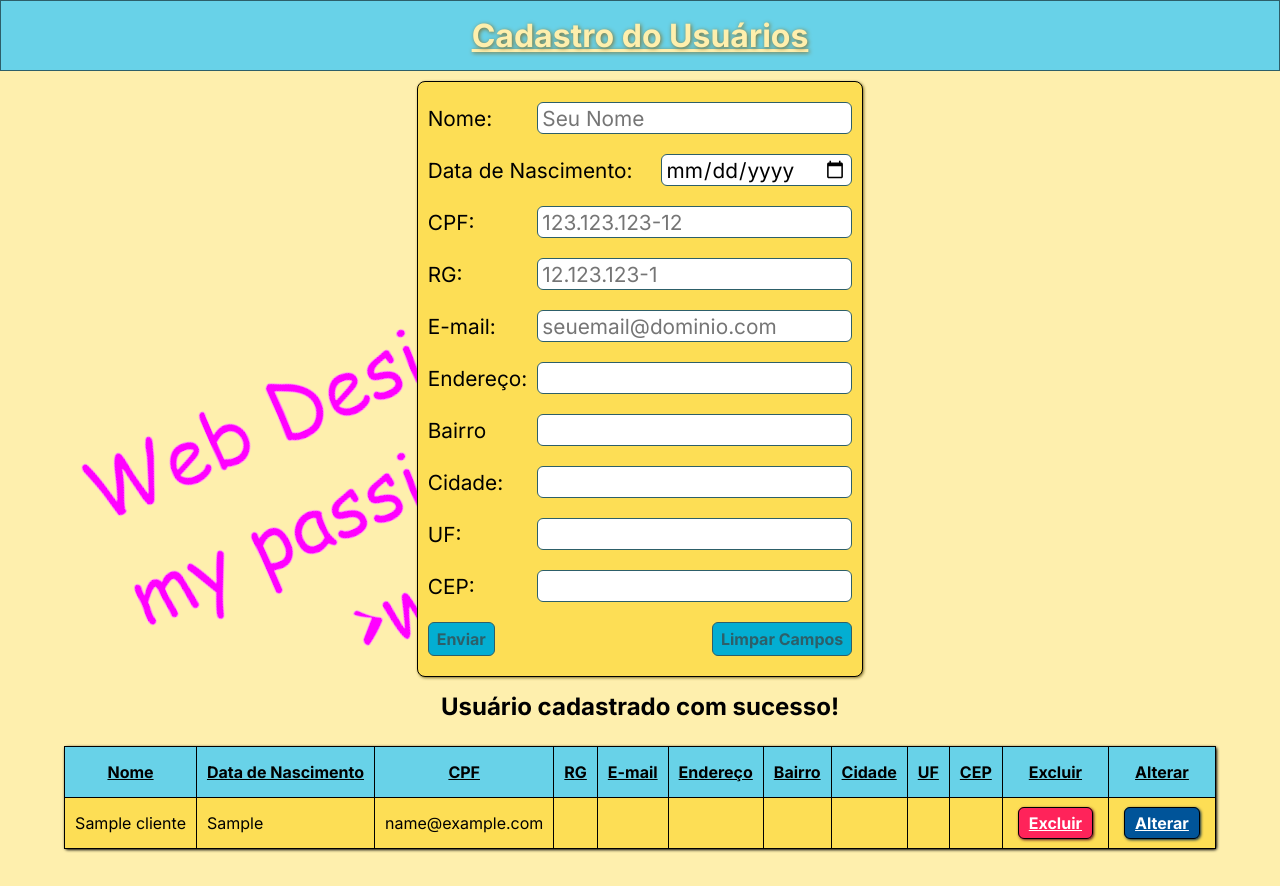
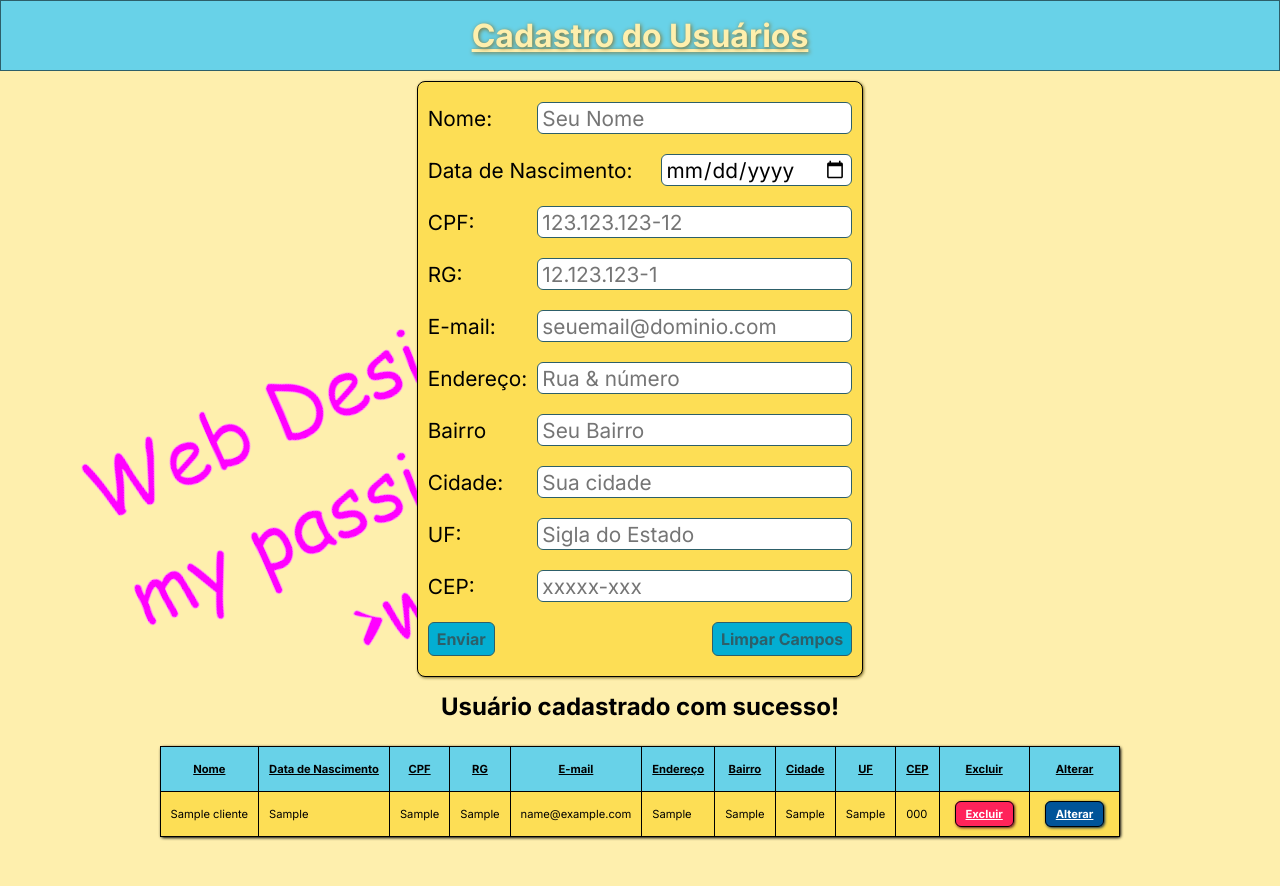
Before and after one commit to LeoCarrijo/Fatec, a Flask app: page /selecionar_clientes in a window 1280 px wide. Run offline with Flask 3, Linux system fonts and the light colour scheme; tables that the repository leaves empty or names only in its code hold one stand-in row (values such as "Sample post").

Commit message:
:sparkles: feat: Funções da Página de Cadastro de Cliente Funcionando

```diff
--- a/Web/crud-pratica/app.py
+++ b/Web/crud-pratica/app.py
@@ -56,7 +56,7 @@ def update_usuario(user):
     db.commit()
     return redirect("/selecionar_usuarios")
 
-@app.route("/deletar_usuario/<user>", methods=['DELETE', 'POST', 'GET'])
+@app.route("/deletar_usuario/<user>", methods=['POST', 'GET'])
 def deletar_usuario(user):
     query = "DELETE FROM usuarios WHERE cpf = '" + user + "'"
     mycursor.execute(query)
@@ -66,12 +66,14 @@ def deletar_usuario(user):
     resultado = mycursor.fetchall()
     return render_template("formulario_usuarios.html", acao = 'listar', opcao = 'deletado', usuarios = resultado)
 
+#---------------------------|FORMULARIO CLIENTE|---------------------------#
+
 @app.route("/formulario_cliente")
 def formulario_cliente():
-    query = 'SELECT nome, cpf, email FROM clientes'
+    query = 'SELECT nome, data_nascimento, cpf, rg, email, endereco, bairro, cidade, uf, cep FROM clientes'
     mycursor.execute(query)
     resultado = mycursor.fetchall()
-    return render_template('formulario_cliente.html', acao='listar', opcao='cadastrado', usuarios=resultado)
+    return render_template('formulario_cliente.html', acao='listar', usuarios=resultado)
 @app.route("/cadastrar_cliente", methods=['POST'])
 def cadastrar_cliente():
     nome = request.form['nome']
@@ -92,9 +94,42 @@ def cadastrar_cliente():
 
 @app.route("/selecionar_clientes")
 def selecionar_clientes():
-    query = 'SELECT nome, cpf, email FROM clientes'
+    query = 'SELECT nome, data_nascimento, cpf, rg, email, endereco, bairro, cidade, uf, cep FROM clientes'
     mycursor.execute(query)
     resultado = mycursor.fetchall()
     return render_template('formulario_cliente.html', acao='listar', opcao='cadastrado', usuarios=resultado)
 
+@app.route("/deletar_cliente/<user>", methods=['POST', 'GET'])
+def deletar_cliente(user):
+    query = "DELETE FROM clientes WHERE cpf = '" + user + "'"
+    mycursor.execute(query)
+    db.commit()
+    query = 'SELECT nome, data_nascimento, cpf, rg, email, endereco, bairro, cidade, uf, cep FROM clientes'
+    mycursor.execute(query)
+    resultado = mycursor.fetchall()
+    return render_template("formulario_cliente.html", acao = 'listar', opcao = 'deletado', usuarios = resultado)
+
+@app.route("/alterar_cliente/<user>")
+def alterar_cliente(user):
+    query = 'SELECT nome, data_nascimento, cpf, rg, email, endereco, bairro, cidade, uf, cep FROM clientes WHERE cpf = ' + user
+    mycursor.execute(query)
+    resultado = mycursor.fetchall()
+    return render_template('formulario_cliente.html', usuarios=resultado, opcao='alterar', acao='listar')
+@app.route("/update_cliente/<user>", methods=['POST'])
+def update_cliente(user):
+    nome = request.form['nome']
+    data_nascimento = request.form['data_nascimento']
+    cpf = request.form['cpf'].replace('.', '').replace('-', '')
+    rg = request.form['rg'].replace('.', '').replace('-', '')
+    email = request.form['email']
+    endereco = request.form['endereco']
+    bairro = request.form['bairro']
+    cidade = request.form['cidade']
+    uf = request.form['uf']
+    cep = request.form['cep'].replace('-', '')
+    query = "UPDATE clientes SET nome = '" + nome + "', data_nascimento = '" + data_nascimento + "', cpf = '" + cpf + "', rg = '" + rg + "', email = '" + email + "', endereco = '" + endereco + "', bairro = '" + bairro + "', cidade = '" + cidade + "', uf = '" + uf + "', cep = '" + cep + "' WHERE cpf = '" + user + "'"
+    mycursor.execute(query)
+    db.commit()
+    return redirect("/selecionar_clientes")
+
 app.run()
--- /dev/null
+++ b/Web/crud-pratica/static/style_formulario_cliente.css
@@ -0,0 +1,112 @@
+@charset "UTF-8";
+
+:root {
+    --azul-piscina: #03AED2;
+    --azul-claro-contorno: #2d5f69;
+    --azul-claro: #68D2E8;
+    --amarelo: #FDDE55;
+    --amarelo-sombra: #82722e;
+    --bege: #FEEFAD;
+    --fundo-input: #9dc0c7;
+    --tamanho-fonte-form: 0.7rem;
+}
+
+.principal {
+    display: flex;
+    align-items: center;
+    justify-content: flex-start;
+    flex-direction: column;
+    width: 100vw;
+    padding: 10px;
+}
+
+.formulario {
+    background-color: var(--amarelo);
+    border: 1px solid black;
+    box-shadow: 1px 1px 3px var(--amarelo-sombra);
+    padding: 10px;
+    border-radius: 8px;
+}
+
+.formulario .caixa, .formulario .caixa__botoes {
+    display: flex;
+    justify-content: space-between;
+    align-items: center;
+    font-size: 1.3rem;
+    padding: 10px 0px;
+    gap: 10px;
+}
+
+.formulario .caixa input {
+    height: 1.5rem;
+    border: 1px solid var(--azul-claro-contorno);
+    border-radius: 6px;
+    color: black;
+    font-size: 1.3rem;
+    padding: 15px 4px;
+}
+
+.formulario .caixa input:focus {
+    transition: 0.15s;
+    background-color: var(--fundo-input);
+}
+
+.formulario .caixa__botoes input {
+    background-color: var(--azul-piscina);
+    color: var(--azul-claro-contorno);
+    border: 1px solid var(--azul-claro-contorno);
+    padding: 6px 8px;
+    border-radius: 6px;
+    font-size: 1rem;
+    font-weight: bold;
+}
+
+.formulario .caixa__botoes input:hover {
+    transition: 0.3s;
+    background-color: var(--azul-claro-contorno);
+    color: var(--azul-piscina);
+    border: 1px solid var(--azul-piscina);
+}
+
+.resposta {
+    margin: 15px 0px;
+}
+
+.tabela {
+    box-shadow: 1px 1px 3px black;
+    border-radius: 3px;
+    margin: 10px 5px;
+    background-color: var(--amarelo);
+}
+
+.tabela th {
+    background-color: var(--azul-claro);
+    text-decoration: underline;
+}
+
+.tabela, th, td {
+    border: 1px solid black;
+    border-collapse: collapse;
+    padding: 15px 10px;
+    font-size: var(--tamanho-fonte-form);
+}
+
+.botao__excluir, .botao__alterar {
+    padding: 5px 10px;
+    margin: 5px;
+    border-radius: 6px;
+    color: white;
+    text-decoration: underline;
+    border: 1px solid #000;
+    font-weight: bold;
+}
+
+.botao__excluir {
+    background-color: rgb(255, 35, 90);
+    box-shadow: 1px 1px 3px rgb(83, 12, 29);
+}
+
+.botao__alterar {
+    background-color: rgb(0, 84, 153);
+    box-shadow: 1px 1px 3px rgb(0, 35, 63);
+}
--- a/Web/crud-pratica/templates/formulario_cliente.html
+++ b/Web/crud-pratica/templates/formulario_cliente.html
@@ -5,11 +5,11 @@
     <meta name="viewport" content="width=device-width, initial-scale=1.0">
     <title>Cadastro de Usuários</title>
     {% if opcao == 'alterar' or 'deletado' %}
-    <link rel="stylesheet" href="../static/style_formulario.css">
+    <link rel="stylesheet" href="../static/style_formulario_cliente.css">
     <link rel="stylesheet" href="../static/reset.css">
     <link rel="stylesheet" href="../static/base.css">
     {% else %}
-    <link rel="stylesheet" href="static/style_formulario.css">
+    <link rel="stylesheet" href="static/style_formulario_cliente.css">
     <link rel="stylesheet" href="static/reset.css">
     <link rel="stylesheet" href="static/base.css">
     {% endif %}
@@ -21,14 +21,14 @@
     <main class="principal">
         {% if opcao == 'alterar' %}
         {% for user in usuarios %}
-        <form action="" class="formulario" method="post">
+        <form action="{{ url_for('update_cliente', user=user[2]) }}" class="formulario" method="post">
             <div class="caixa">
                 <label for="nome">Nome: </label>
                 <input type="text" name="nome" id="nome" placeholder="Seu Nome" required value={{ user[0] }}>
             </div>
             <div class="caixa">
                 <label for="data_nascimento">Data de Nascimento:</label>
-                <input type="date" name="data_nascimento" id="data_nascimento" placeholder="xx/xx/xxxx" value={{ user[1] }}>
+                <input type="date" name="data_nascimento" id="data_nascimento" placeholder="xx/xx/xxxx" value={{ user[1] }} required>
             </div>
             <div class="caixa">
                 <label for="cpf">CPF: </label>
@@ -36,7 +36,7 @@
             </div>
             <div class="caixa">
                 <label for="rg">RG:</label>
-                <input type="text" name="rg" id="rg" onkeyup required="formatarRG()" placeholder="12.123.123-1" value={{ user[3] }}>
+                <input type="text" name="rg" id="rg" onkeyup required="formatarRG()" onkeyup="formatarRG()" placeholder="12.123.123-1" value={{ user[3] }}>
             </div>
             <div class="caixa">
                 <label for="email">E-mail: </label>
@@ -44,23 +44,23 @@
             </div>
             <div class="caixa">
                 <label for="endereco">Endereço:</label>
-                <input type="text" name="endereco" id="endereco" required value={{ user[5] }}>
+                <input type="text" name="endereco" id="endereco" required value={{ user[5] }} placeholder="Rua & número">
             </div>
             <div class="caixa">
                 <label for="bairro">Bairro</label>
-                <input type="text" name="bairro" id="bairro" required value={{ user[6] }}>
+                <input type="text" name="bairro" id="bairro" required value={{ user[6] }} placeholder="Seu Bairro">
             </div>
             <div class="caixa">
                 <label for="cidade">Cidade:</label>
-                <input type="text" name="cidade" id="cidade" required value={{ user[7] }}>
+                <input type="text" name="cidade" id="cidade" required value={{ user[7] }} placeholder="Sua cidade">
             </div>
             <div class="caixa">
                 <label for="uf">UF:</label>
-                <input type="text" name="uf" id="uf" maxlength="2" required value={{ user[8] }}>
+                <input type="text" name="uf" id="uf" maxlength="2" required value={{ user[8] }} placeholder="Sigla do Estado">
             </div>
             <div class="caixa">
                 <label for="cep">CEP:</label>
-                <input type="text" name="cep" id="cep" minlength="8" maxlength="8" required value={{ user[9] }}>
+                <input type="text" name="cep" id="cep" minlength="9" maxlength="9" required value={{ user[9] }} onkeyup="formatarCEP()" placeholder="xxxxx-xxx">
             </div>
             <div class="caixa__botoes">
                 <input type="submit" value="Alterar">
@@ -84,7 +84,7 @@
             </div>
             <div class="caixa">
                 <label for="rg">RG:</label>
-                <input type="text" name="rg" id="rg" onkeyup required="formatarRG()" placeholder="12.123.123-1">
+                <input type="text" name="rg" id="rg" onkeyup="formatarRG()" required="formatarRG()" placeholder="12.123.123-1">
             </div>
             <div class="caixa">
                 <label for="email">E-mail: </label>
@@ -92,23 +92,23 @@
             </div>
             <div class="caixa">
                 <label for="endereco">Endereço:</label>
-                <input type="text" name="endereco" id="endereco" required>
+                <input type="text" name="endereco" id="endereco" required placeholder="Rua & número">
             </div>
             <div class="caixa">
                 <label for="bairro">Bairro</label>
-                <input type="text" name="bairro" id="bairro" required>
+                <input type="text" name="bairro" id="bairro" required placeholder="Seu Bairro">
             </div>
             <div class="caixa">
                 <label for="cidade">Cidade:</label>
-                <input type="text" name="cidade" id="cidade" required>
+                <input type="text" name="cidade" id="cidade" required placeholder="Sua cidade">
             </div>
             <div class="caixa">
                 <label for="uf">UF:</label>
-                <input type="text" name="uf" id="uf" maxlength="2" required>
+                <input type="text" name="uf" id="uf" maxlength="2" required placeholder="Sigla do Estado">
             </div>
             <div class="caixa">
                 <label for="cep">CEP:</label>
-                <input type="text" name="cep" id="cep" minlength="8" maxlength="8" required>
+                <input type="text" name="cep" id="cep" minlength="9" maxlength="9" required placeholder="xxxxx-xxx" onkeyup="formatarCEP()">
             </div>
             <div class="caixa__botoes">
                 <input type="submit" value="Enviar">
@@ -191,7 +191,7 @@
             rg.value = valor;
         }
 
-        function formatCEP(input) {
+        function formatarCEP() {
             var cep = document.getElementById('cep');
             var valor = cep.value;
 
```
